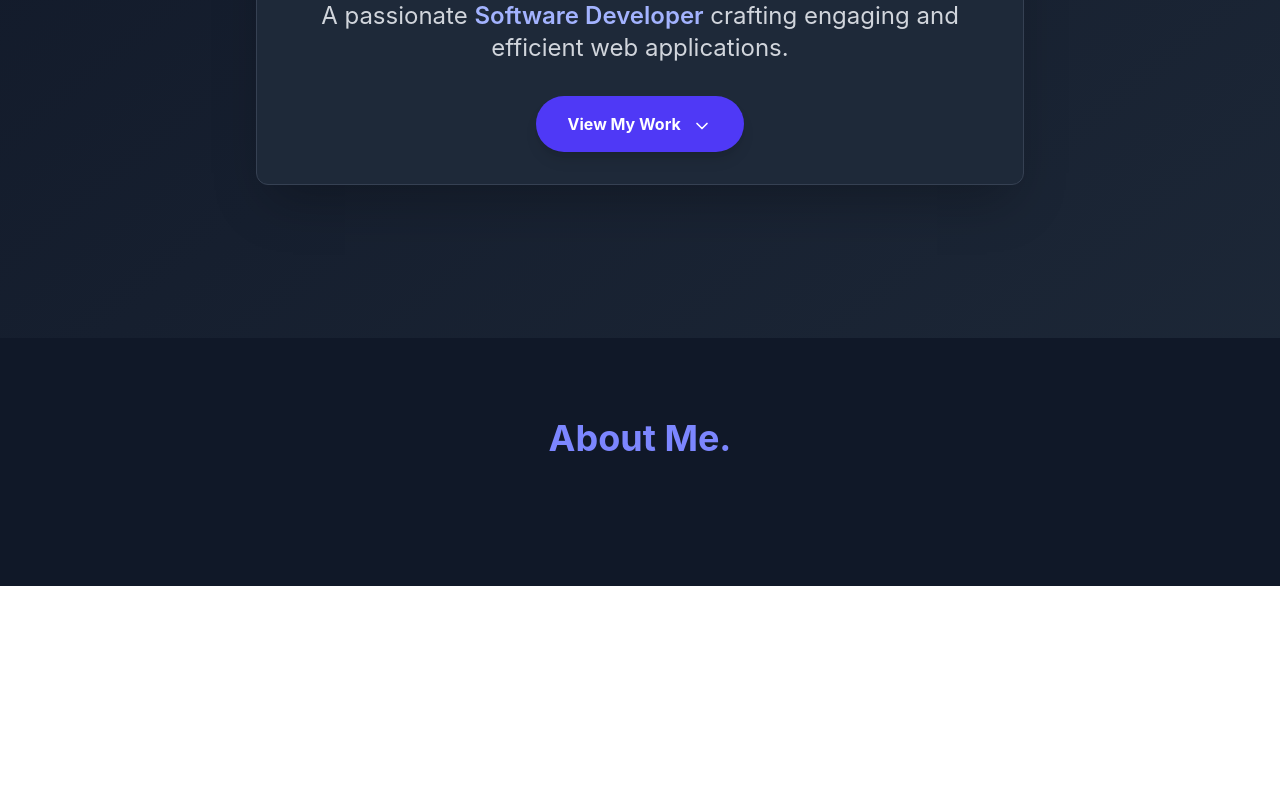
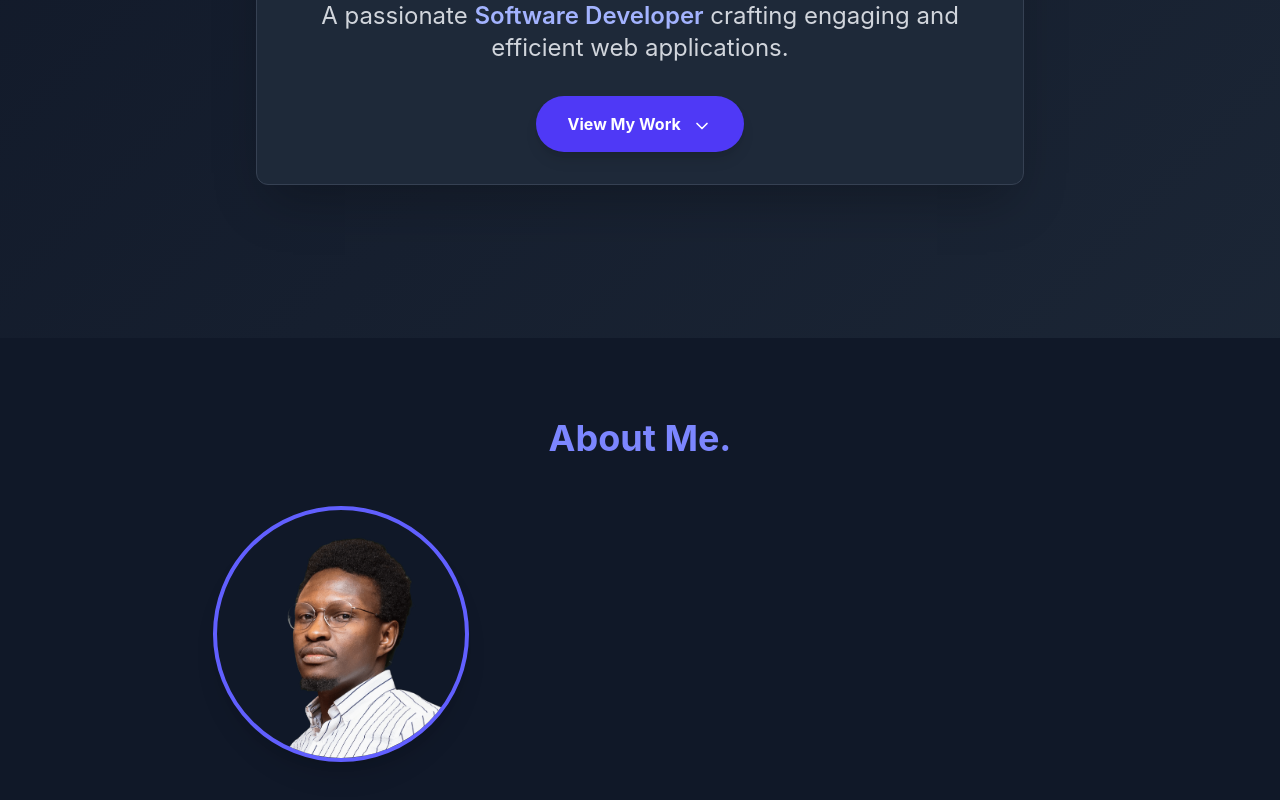
Before and after one commit to Chell0/machels-port, a React (Vite) app: page / in a window 1280 px wide. Shown: the part 462-1262 px from the top of the page. Before the commit the page ends 1048 px from the top, so only its background shows below. Built offline with nearby package versions, Linux system fonts and the light colour scheme.

Commit message:
Chore: Add profile image.

```diff
--- a/src/components/About.tsx
+++ b/src/components/About.tsx
@@ -4,6 +4,15 @@ const About = () => {
       <h2 className="text-4xl font-bold text-center text-indigo-400 mb-12">
         About Me.
       </h2>
+      <div className="flex flex-col md:flex-row items-center md:space-x-12">
+        <div className="md:w-1/3 mb-8 md:mb-0">
+          <img
+            src="/images/chelloh20.png"
+            alt="Machel's Profile"
+            className="rounded-full w-48 h-48 md:w-64 md:h-64 object-cover mx-auto shadow-xl border-4 border-indigo-500"
+          />
+        </div>
+      </div>
     </div>
   );
 };
```
Also changed, not shown: public/images/chelloh20.png (added).
